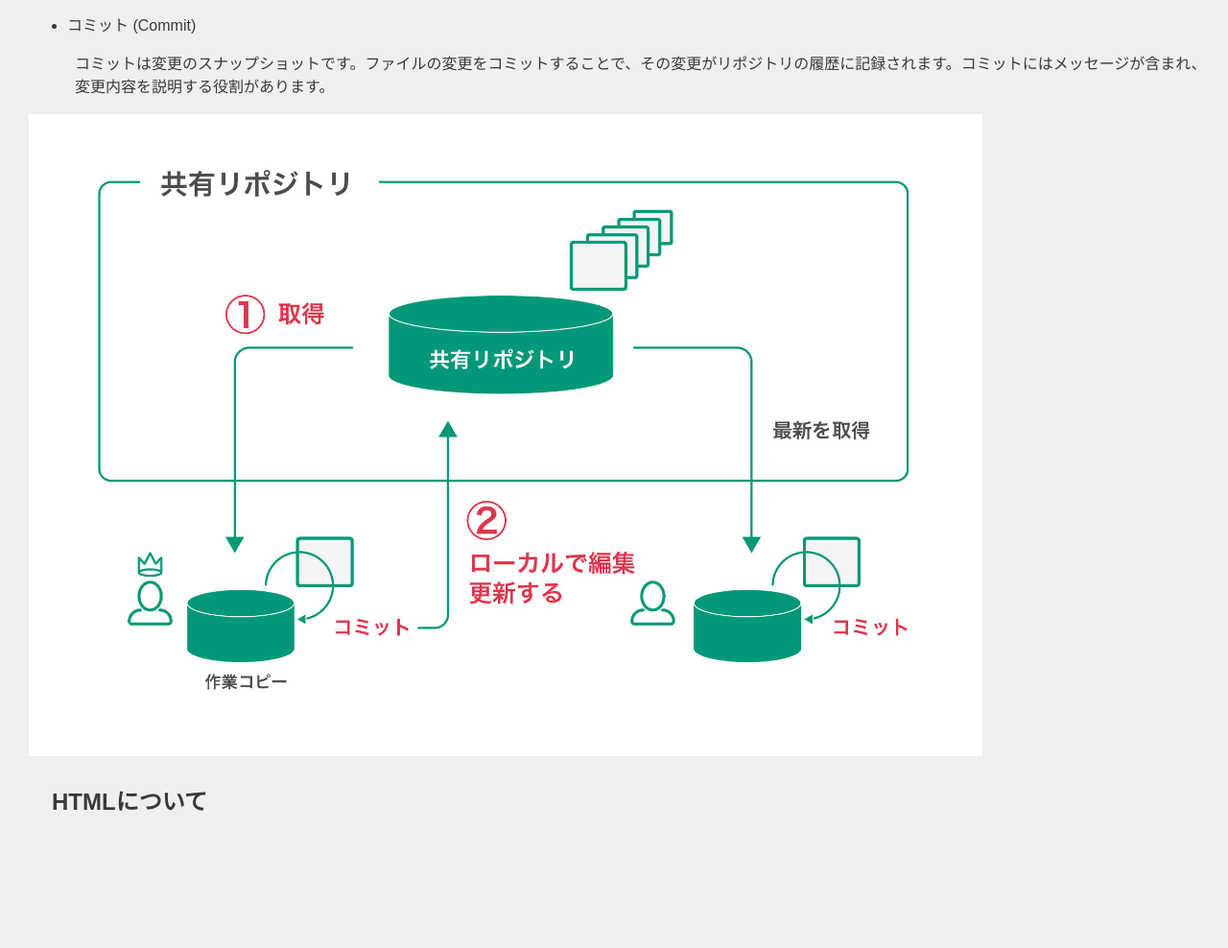
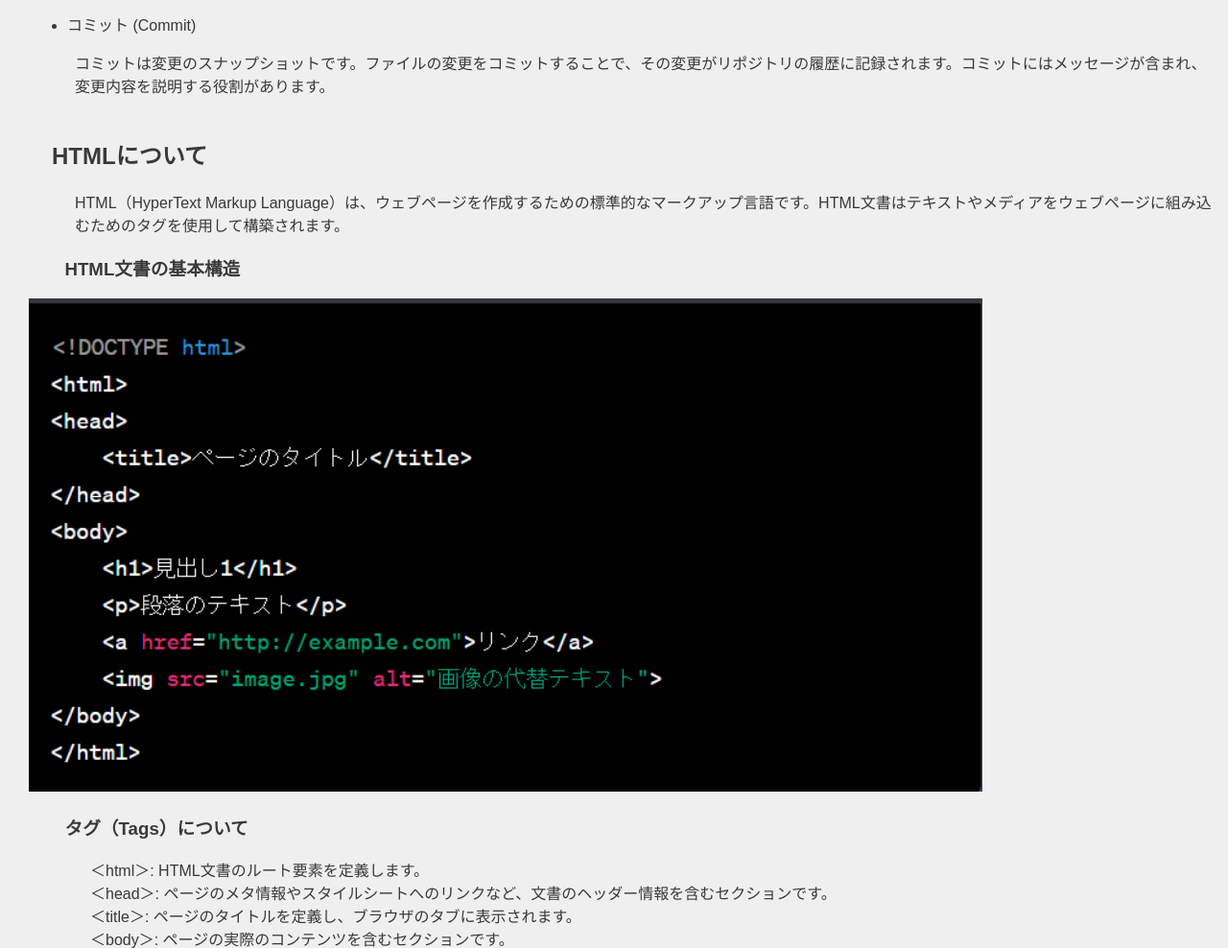
Before and after one commit to onoteruyuki/xbp, a plain HTML site: page de12/1.html in a window 1280 px wide. Shown: the part 399-1387 px from the top of the page at 96% size. Drawn offline with Linux system fonts and the light colour scheme.

Commit message:
20231003

```diff
--- a/de12/1.html
+++ b/de12/1.html
@@ -20,7 +20,6 @@
     <div>Gitプロジェクトの中心であり、ファイルとその変更履歴を格納します。リポジトリは、自分のコンピュータ上にあるローカルリポジトリとオンラインのサーバー上にあるリモートリポジトリの2つのタイプがあります。</div>
     <ul><li>コミット (Commit)</li></ul>
     <div>コミットは変更のスナップショットです。ファイルの変更をコミットすることで、その変更がリポジトリの履歴に記録されます。コミットにはメッセージが含まれ、変更内容を説明する役割があります。</div> <br>
-    <img src="images/git_fig1.png"width="80%">
     <h2>HTMLについて</h2>
     <div>HTML（HyperText Markup Language）は、ウェブページを作成するための標準的なマークアップ言語です。HTML文書はテキストやメディアをウェブページに組み込むためのタグを使用して構築されます。</div>
     <h3>HTML文書の基本構造</h3>
```
